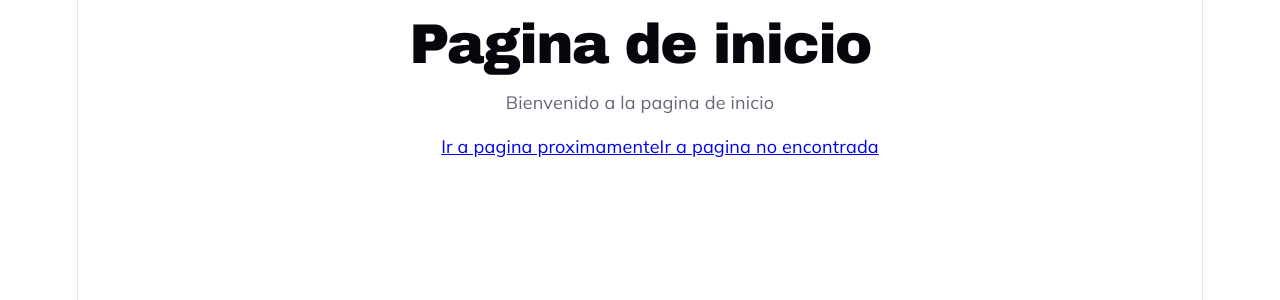
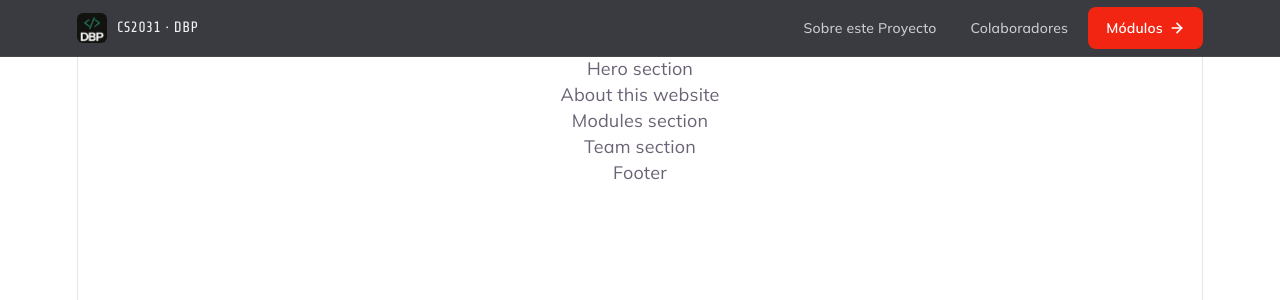
Before and after one commit to Lazheart/DBP-CS2031, a React (Vite) app: page /DBP-CS2031/homepage in a window 1280 px wide. Shown: the top 300 px of the page. Built offline with nearby package versions, Linux system fonts and the light colour scheme.

Commit message:
feat: implement sticky navigation bar, footer component, and page structure sections

```diff
--- /dev/null
+++ b/src/components/Footer.tsx
@@ -0,0 +1,9 @@
+const Footer = () => {
+    return (
+        <footer>
+            <p>Footer</p>
+        </footer>
+    )
+}
+
+export default Footer
--- /dev/null
+++ b/src/components/Homebar.tsx
@@ -0,0 +1,106 @@
+import { useState, useEffect } from "react";
+
+export const Homebar = () => {
+  const [menuOpen, setMenuOpen] = useState(false);
+  const [scrolled, setScrolled] = useState(false);
+
+  useEffect(() => {
+    const handleScroll = () => {
+      setScrolled(window.scrollY > 20);
+    };
+    window.addEventListener("scroll", handleScroll);
+    return () => window.removeEventListener("scroll", handleScroll);
+  }, []);
+
+  const scrollToTop = (e: React.MouseEvent) => {
+    e.preventDefault();
+    window.scrollTo({ top: 0, behavior: "smooth" });
+    setMenuOpen(false);
+  };
+
+  const scrollToSection = (e: React.MouseEvent, sectionId: string) => {
+    e.preventDefault();
+    const el = document.getElementById(sectionId);
+    if (el) {
+      el.scrollIntoView({ behavior: "smooth" });
+    }
+    setMenuOpen(false);
+  };
+
+  return (
+    <nav className={`homebar ${scrolled ? "homebar--scrolled" : ""}`} id="homebar">
+      <div className="homebar__inner">
+        {/* Logo + Brand */}
+        <a href="#" className="homebar__brand" onClick={scrollToTop}>
+          <img
+            src={`${import.meta.env.BASE_URL}dbp-cs2031.png`}
+            alt="DBP CS2031 Logo"
+            className="homebar__logo"
+          />
+          <span className="homebar__brand-text">
+            CS2031 · DBP
+          </span>
+        </a>
+
+        {/* Hamburger (mobile) */}
+        <button
+          className={`homebar__hamburger ${menuOpen ? "homebar__hamburger--open" : ""}`}
+          onClick={() => setMenuOpen(!menuOpen)}
+          aria-label="Toggle menu"
+          aria-expanded={menuOpen}
+        >
+          <span></span>
+          <span></span>
+          <span></span>
+        </button>
+
+        {/* Navigation Links */}
+        <ul className={`homebar__links ${menuOpen ? "homebar__links--open" : ""}`}>
+          <li>
+            <a
+              href="#about"
+              className="homebar__link"
+              onClick={(e) => scrollToSection(e, "about")}
+            >
+              Sobre este Proyecto
+            </a>
+          </li>
+          <li>
+            <a
+              href="#team-section"
+              className="homebar__link"
+              onClick={(e) => scrollToSection(e, "team-section")}
+            >
+              Colaboradores
+            </a>
+          </li>
+          <li>
+            <a
+              href="#modules-section"
+              className="homebar__cta"
+              onClick={(e) => scrollToSection(e, "modules-section")}
+            >
+              Módulos
+              <svg
+                className="homebar__cta-arrow"
+                width="16"
+                height="16"
+                viewBox="0 0 24 24"
+                fill="none"
+                stroke="currentColor"
+                strokeWidth="2.5"
+                strokeLinecap="round"
+                strokeLinejoin="round"
+              >
+                <path d="M5 12h14" />
+                <path d="m12 5 7 7-7 7" />
+              </svg>
+            </a>
+          </li>
+        </ul>
+      </div>
+    </nav>
+  );
+};
+
+export default Homebar;
--- a/src/index.css
+++ b/src/index.css
@@ -210,3 +210,212 @@ code {
     transform: translateY(-10px);
   }
 }
+
+/* ═══════════════════════════════════════════════
+   Homebar — Sticky Navigation Bar
+   ═══════════════════════════════════════════════ */
+
+.homebar {
+  position: fixed;
+  top: 0;
+  left: 0;
+  right: 0;
+  z-index: 1000;
+  background: rgba(24, 25, 31, 0.85);
+  backdrop-filter: blur(16px);
+  -webkit-backdrop-filter: blur(16px);
+  border-bottom: 1px solid rgba(255, 255, 255, 0.06);
+  transition: background 0.3s ease, box-shadow 0.3s ease;
+}
+
+.homebar--scrolled {
+  background: rgba(18, 19, 24, 0.95);
+  box-shadow: 0 4px 24px rgba(0, 0, 0, 0.35);
+}
+
+.homebar__inner {
+  max-width: 1126px;
+  margin: 0 auto;
+  display: flex;
+  align-items: center;
+  justify-content: space-between;
+  padding: 0 24px;
+  height: 56px;
+}
+
+/* Brand / Logo */
+.homebar__brand {
+  display: flex;
+  align-items: center;
+  gap: 10px;
+  text-decoration: none;
+  cursor: pointer;
+  transition: opacity 0.2s;
+}
+
+.homebar__brand:hover {
+  opacity: 0.85;
+}
+
+.homebar__logo {
+  width: 30px;
+  height: 30px;
+  border-radius: 6px;
+  object-fit: cover;
+}
+
+.homebar__brand-text {
+  font-family: var(--section);
+  font-size: 15px;
+  font-weight: 400;
+  color: #f3f4f6;
+  letter-spacing: 0.5px;
+  white-space: nowrap;
+}
+
+/* Navigation Links */
+.homebar__links {
+  list-style: none;
+  margin: 0;
+  padding: 0;
+  display: flex;
+  align-items: center;
+  gap: 6px;
+}
+
+.homebar__link {
+  font-family: var(--sans);
+  font-size: 14px;
+  font-weight: 500;
+  color: #c9ccd1;
+  text-decoration: none;
+  padding: 8px 14px;
+  border-radius: 8px;
+  transition: color 0.2s, background 0.2s;
+  white-space: nowrap;
+}
+
+.homebar__link:hover {
+  color: #ffffff;
+  background: rgba(255, 255, 255, 0.07);
+}
+
+/* CTA Button — Red "Módulos" */
+.homebar__cta {
+  display: inline-flex;
+  align-items: center;
+  gap: 6px;
+  font-family: var(--sans);
+  font-size: 14px;
+  font-weight: 600;
+  color: #fff;
+  background: var(--accent);
+  padding: 8px 18px;
+  border-radius: 8px;
+  text-decoration: none;
+  white-space: nowrap;
+  transition: background 0.2s, transform 0.15s, box-shadow 0.2s;
+}
+
+.homebar__cta:hover {
+  background: #d42020;
+  transform: translateY(-1px);
+}
+
+.homebar__cta:active {
+  transform: translateY(0);
+}
+
+.homebar__cta-arrow {
+  transition: transform 0.2s;
+}
+
+.homebar__cta:hover .homebar__cta-arrow {
+  transform: translateX(3px);
+}
+
+/* Hamburger Button (mobile) */
+.homebar__hamburger {
+  display: none;
+  flex-direction: column;
+  justify-content: center;
+  gap: 5px;
+  width: 28px;
+  height: 28px;
+  background: none;
+  border: none;
+  cursor: pointer;
+  padding: 2px;
+}
+
+.homebar__hamburger span {
+  display: block;
+  width: 100%;
+  height: 2px;
+  background: #c9ccd1;
+  border-radius: 2px;
+  transition: transform 0.3s, opacity 0.3s;
+}
+
+.homebar__hamburger--open span:nth-child(1) {
+  transform: translateY(7px) rotate(45deg);
+}
+
+.homebar__hamburger--open span:nth-child(2) {
+  opacity: 0;
+}
+
+.homebar__hamburger--open span:nth-child(3) {
+  transform: translateY(-7px) rotate(-45deg);
+}
+
+/* ── Mobile Responsive ── */
+@media (max-width: 768px) {
+  .homebar__hamburger {
+    display: flex;
+  }
+
+  .homebar__links {
+    position: absolute;
+    top: 56px;
+    left: 0;
+    right: 0;
+    flex-direction: column;
+    background: rgba(18, 19, 24, 0.97);
+    backdrop-filter: blur(16px);
+    -webkit-backdrop-filter: blur(16px);
+    padding: 12px 20px 20px;
+    gap: 4px;
+    border-bottom: 1px solid rgba(255, 255, 255, 0.06);
+    transform: translateY(-10px);
+    opacity: 0;
+    pointer-events: none;
+    transition: transform 0.25s ease, opacity 0.25s ease;
+  }
+
+  .homebar__links--open {
+    transform: translateY(0);
+    opacity: 1;
+    pointer-events: auto;
+  }
+
+  .homebar__link {
+    width: 100%;
+    padding: 12px 14px;
+    text-align: left;
+    box-sizing: border-box;
+  }
+
+  .homebar__cta {
+    width: 100%;
+    justify-content: center;
+    padding: 12px 18px;
+    margin-top: 4px;
+    box-sizing: border-box;
+  }
+}
+
+/* Add top padding to page content to account for fixed navbar */
+.home-page {
+  padding-top: 56px;
+}
--- a/src/pages/HomePage.tsx
+++ b/src/pages/HomePage.tsx
@@ -1,14 +1,23 @@
-import { Link } from "react-router-dom"
+import { Homebar } from "../components/Homebar.tsx"
+import Footer from "../components/Footer.tsx"
 
 const HomePage = () => {
     return (
-        <div className="home w-full flex flex-col h-screen justify-center items-center gap-10">
-            <h1 className="text-6xl font-bold animate-pulse">Pagina de inicio</h1>
-            <p className="text-2xl font-semibold animate-pulse">Bienvenido a la pagina de inicio</p>
-            <ul className="flex gap-10">
-                <Link to="/comming-soon" className="text-xl font-semibold animate-pulse">Ir a pagina proximamente</Link>
-                <Link to="/not-found" className="text-xl font-semibold animate-pulse">Ir a pagina no encontrada</Link>
-            </ul>
+        <div className="home home-page w-full flex flex-col">
+            <Homebar></Homebar>
+            <div id="hero" className="hero-section">
+                <p>Hero section</p>
+            </div>
+            <div id="about" className="about-website-section">
+                <p>About this website</p>
+            </div>
+            <div id="modules-section" className="modules-section">
+                <p>Modules section</p>
+            </div>
+            <div id="team-section" className="team-section">
+                <p>Team section</p>
+            </div>
+            <Footer></Footer>
         </div>
 
     )
```
Also changed, not shown: public/dbp-cs2031.png (added).
